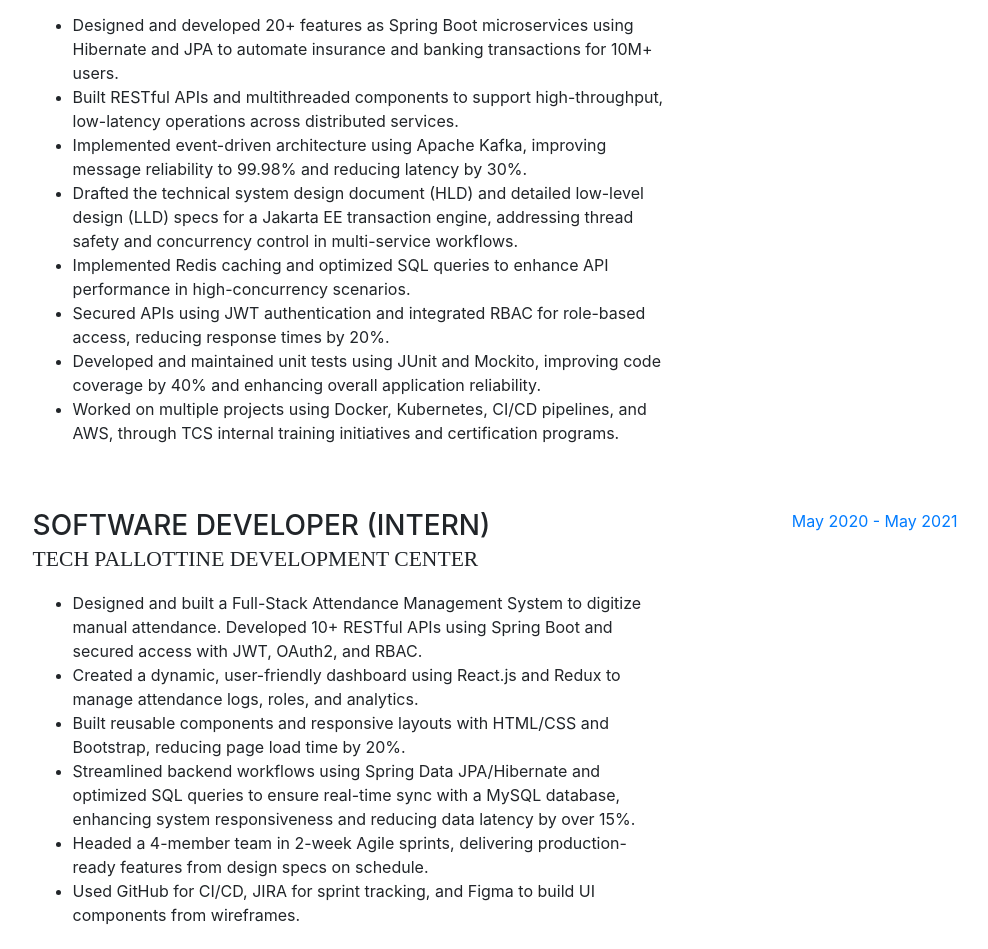
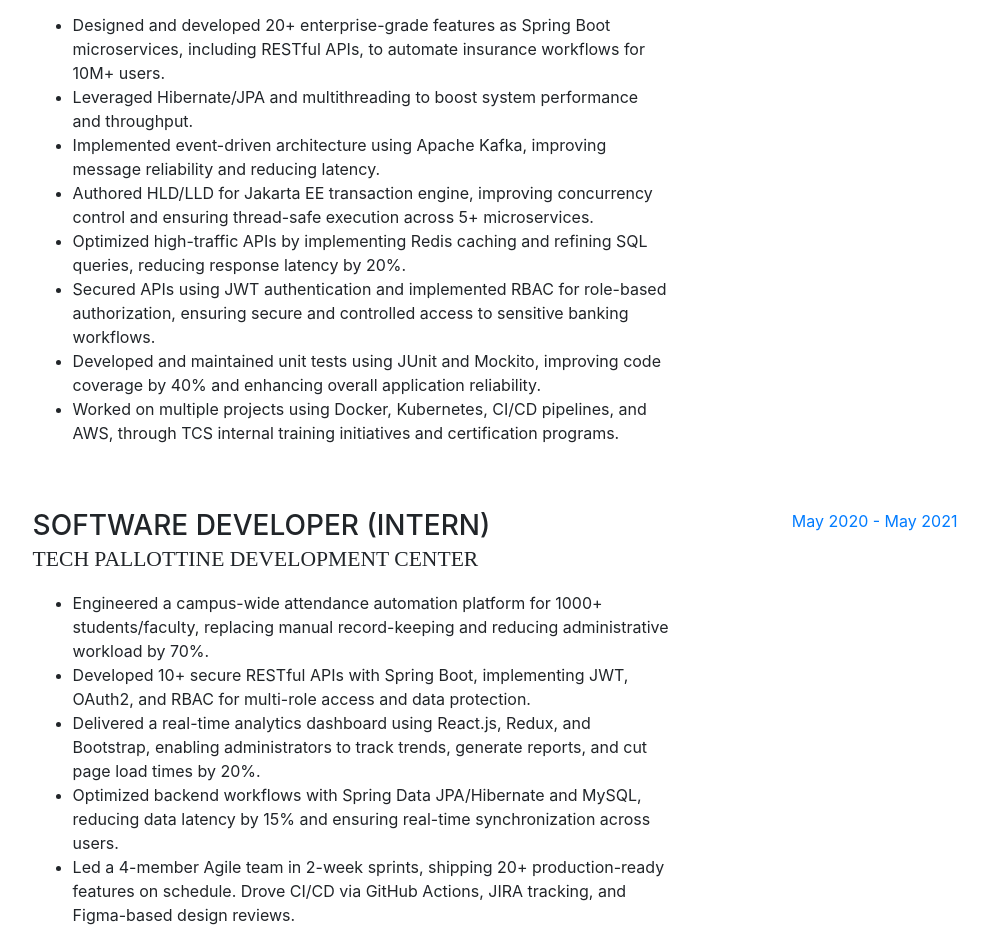
Before and after one commit to manur02/manur02.github.io, a website with bundled scripts: page index.html in a window 1280 px wide. Shown: the part 1003-1952 px from the top of the page, without its empty margins (145-1133 px from the left). Built offline with nearby package versions, Linux system fonts and the light colour scheme; a web font is replaced by a local one.

Commit message:
Update index.html

```diff
--- a/index.html
+++ b/index.html
@@ -69,7 +69,7 @@
           <div class="subheading mb-5">United States ·
               <a href="mailto:reneesuresh99@gmail.com">reneesuresh99@gmail.com</a>
           </div>
-          <p class="mb-5">Full-stack developer with over 2+ years of experience in building scalable, secure applications and optimizing system performance. Strong problem-solving skills, with 250+ problems solved on LeetCode. Proficient in Spring Boot, Java, React, Hibernate, Spring Data JPA, and microservices, with expertise in cloud technologies, database management, and design principles (HLD, LLD). Actively seeking full-time opportunities to apply technical skills and contribute to impactful projects.
+          <p class="mb-5">Full-stack developer with over 2+ years of experience in building scalable, secure applications and optimizing system performance. Strong problem-solving skills, with 300+ problems solved on LeetCode. Proficient in Spring Boot, Java, React, Hibernate, Spring Data JPA, and microservices, with expertise in cloud technologies, database management, and design principles (HLD, LLD). Actively seeking full-time opportunities to apply technical skills and contribute to impactful projects.
           </p>
           <ul class="list-inline list-social-icons mb-0">
               <li class="list-inline-item">
@@ -118,12 +118,12 @@
               <h3 class="mb-0">Software Engineer</h3>
               <div class="subheading mb-3">TATA CONSULTANCY SERVICES (TCS), NAGPUR</div>
             <ul>
-              <li>Designed and developed 20+ features as Spring Boot microservices using Hibernate and JPA to automate insurance and banking transactions for 10M+ users.</li>
-              <li>Built RESTful APIs and multithreaded components to support high-throughput, low-latency operations across distributed services.</li>
-              <li>Implemented event-driven architecture using Apache Kafka, improving message reliability to 99.98% and reducing latency by 30%.</li>
-              <li>Drafted the technical system design document (HLD) and detailed low-level design (LLD) specs for a Jakarta EE transaction engine, addressing thread safety and concurrency control in multi-service workflows.</li>
-              <li>Implemented Redis caching and optimized SQL queries to enhance API performance in high-concurrency scenarios.</li>
-              <li>Secured APIs using JWT authentication and integrated RBAC for role-based access, reducing response times by 20%.</li>
+              <li>Designed and developed 20+ enterprise-grade features as Spring Boot microservices, including RESTful APIs, to automate insurance workflows for 10M+ users.</li>
+              <li>Leveraged Hibernate/JPA and multithreading to boost system performance and throughput.</li>
+              <li>Implemented event-driven architecture using Apache Kafka, improving message reliability and reducing latency.</li>
+              <li>Authored HLD/LLD for Jakarta EE transaction engine, improving concurrency control and ensuring thread-safe execution across 5+ microservices.</li>
+              <li>Optimized high-traffic APIs by implementing Redis caching and refining SQL queries, reducing response latency by 20%.</li>
+              <li>Secured APIs using JWT authentication and implemented RBAC for role-based authorization, ensuring secure and controlled access to sensitive banking workflows.</li>
               <li>Developed and maintained unit tests using JUnit and Mockito, improving code coverage by 40% and enhancing overall application reliability.</li>
               <li>Worked on multiple projects using Docker, Kubernetes, CI/CD pipelines, and AWS, through TCS internal training initiatives and certification programs.</li>
             </ul>
@@ -138,12 +138,11 @@
               <h3 class="mb-0">Software Developer (Intern)</h3>
               <div class="subheading mb-3">TECH PALLOTTINE DEVELOPMENT CENTER</div>
               <ul>
-                <li>Designed and built a Full-Stack Attendance Management System to digitize manual attendance. Developed 10+ RESTful APIs using Spring Boot and secured access with JWT, OAuth2, and RBAC.</li>
-                <li>Created a dynamic, user-friendly dashboard using React.js and Redux to manage attendance logs, roles, and analytics.</li>
-                <li>Built reusable components and responsive layouts with HTML/CSS and Bootstrap, reducing page load time by 20%.</li>
-                <li>Streamlined backend workflows using Spring Data JPA/Hibernate and optimized SQL queries to ensure real-time sync with a MySQL database, enhancing system responsiveness and reducing data latency by over 15%.</li>
-                <li>Headed a 4-member team in 2-week Agile sprints, delivering production-ready features from design specs on schedule.</li>
-                <li>Used GitHub for CI/CD, JIRA for sprint tracking, and Figma to build UI components from wireframes.</li>
+                <li>Engineered a campus-wide attendance automation platform for 1000+ students/faculty, replacing manual record-keeping and reducing administrative workload by 70%.</li>
+                <li>Developed 10+ secure RESTful APIs with Spring Boot, implementing JWT, OAuth2, and RBAC for multi-role access and data protection.</li>
+                <li>Delivered a real-time analytics dashboard using React.js, Redux, and Bootstrap, enabling administrators to track trends, generate reports, and cut page load times by 20%.</li>
+                <li>Optimized backend workflows with Spring Data JPA/Hibernate and MySQL, reducing data latency by 15% and ensuring real-time synchronization across users.</li>
+                <li>Led a 4-member Agile team in 2-week sprints, shipping 20+ production-ready features on schedule. Drove CI/CD via GitHub Actions, JIRA tracking, and Figma-based design reviews.</li>
               </ul>
             </div>
             <div class="resume-date text-md-right">
```
